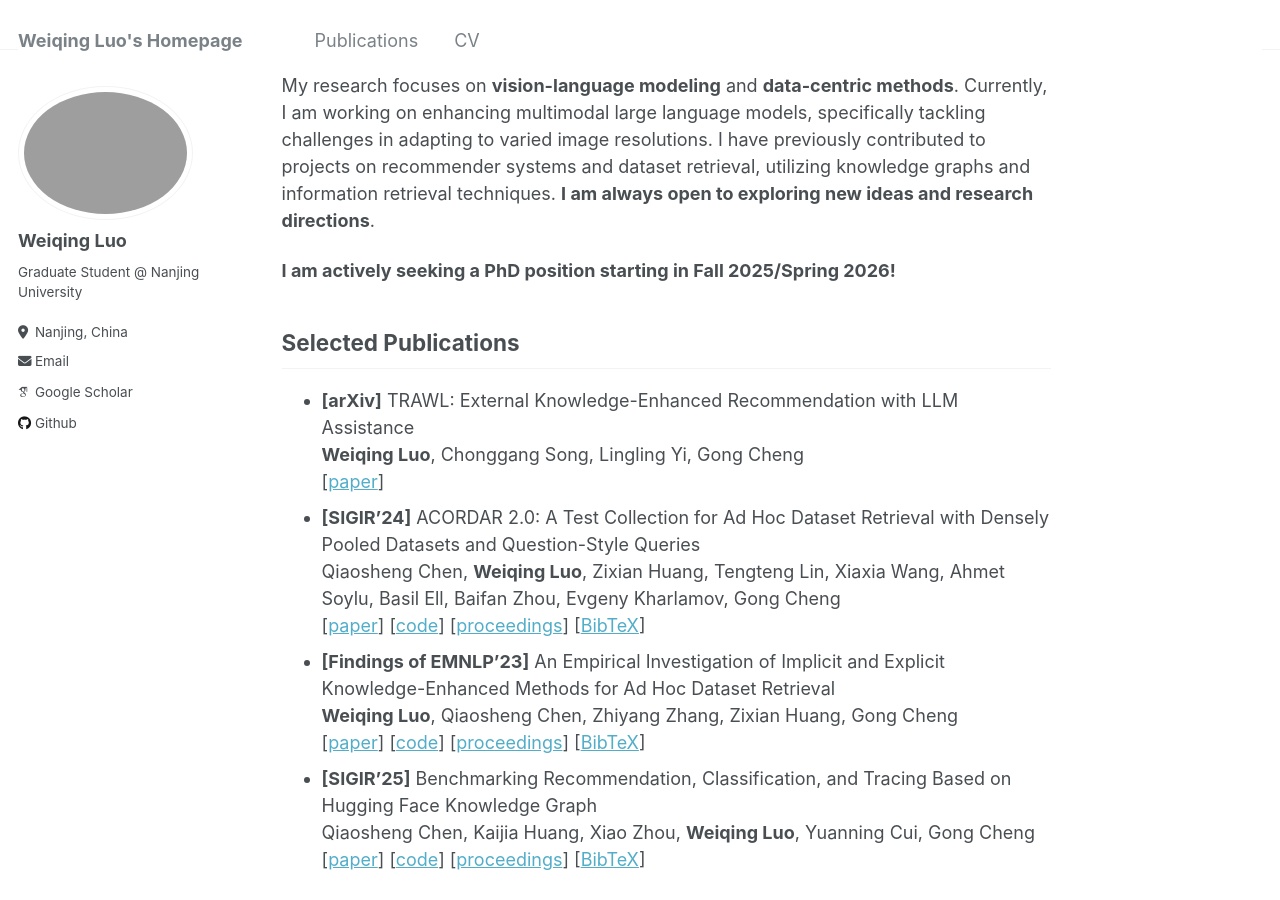
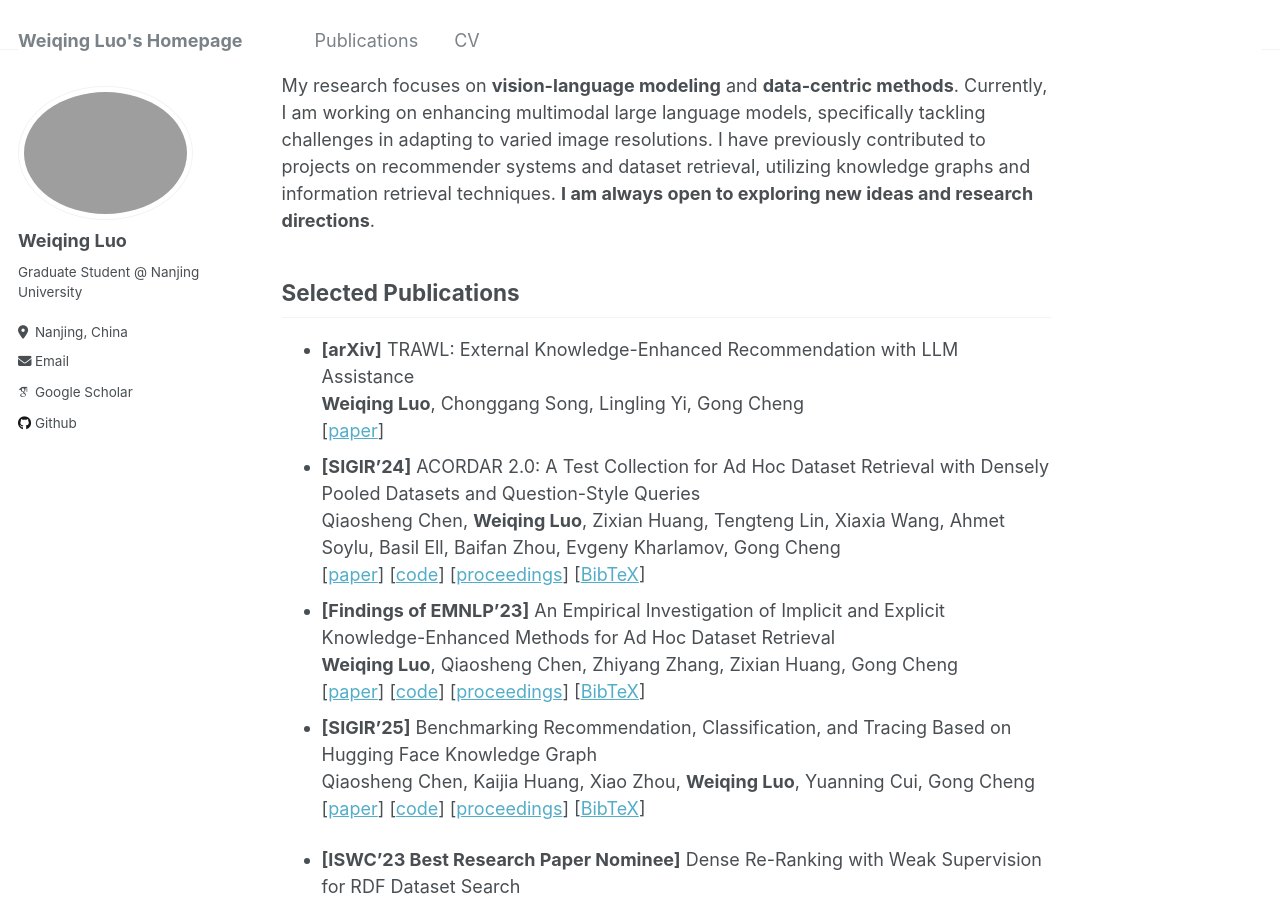
Before and after one commit to Hcnaeg/Hcnaeg.github.io, a Jekyll site: the page built from _pages/about.md, in a window 1280 px wide and 900 px high, scrolled down 309 px. Built offline with Jekyll 4.4.1, drawn with Linux system fonts in a browser that asks for light colours; some web fonts are replaced.

Commit message:
update aboud.md

```diff
--- a/_pages/about.md
+++ b/_pages/about.md
@@ -13,8 +13,7 @@ I am a final-year Master's student at [Nanjing University](https://www.nju.edu.c
 My research focuses on **vision-language modeling** and **data-centric methods**. Currently, I am working on enhancing multimodal large language models, specifically tackling challenges in adapting to varied image resolutions. I have previously contributed to projects on recommender systems and dataset retrieval, utilizing knowledge graphs and information retrieval techniques. **I am always open to exploring new ideas and research directions**.
 
 
-
-**I am actively seeking a PhD position starting in Fall 2025/Spring 2026!**
+<!-- **I am actively seeking a PhD position starting in Fall 2025/Spring 2026!** -->
 <!-- Feel free to reach out to me if you're interested in my research. -->
 
 <!-- ## Preprints
```
